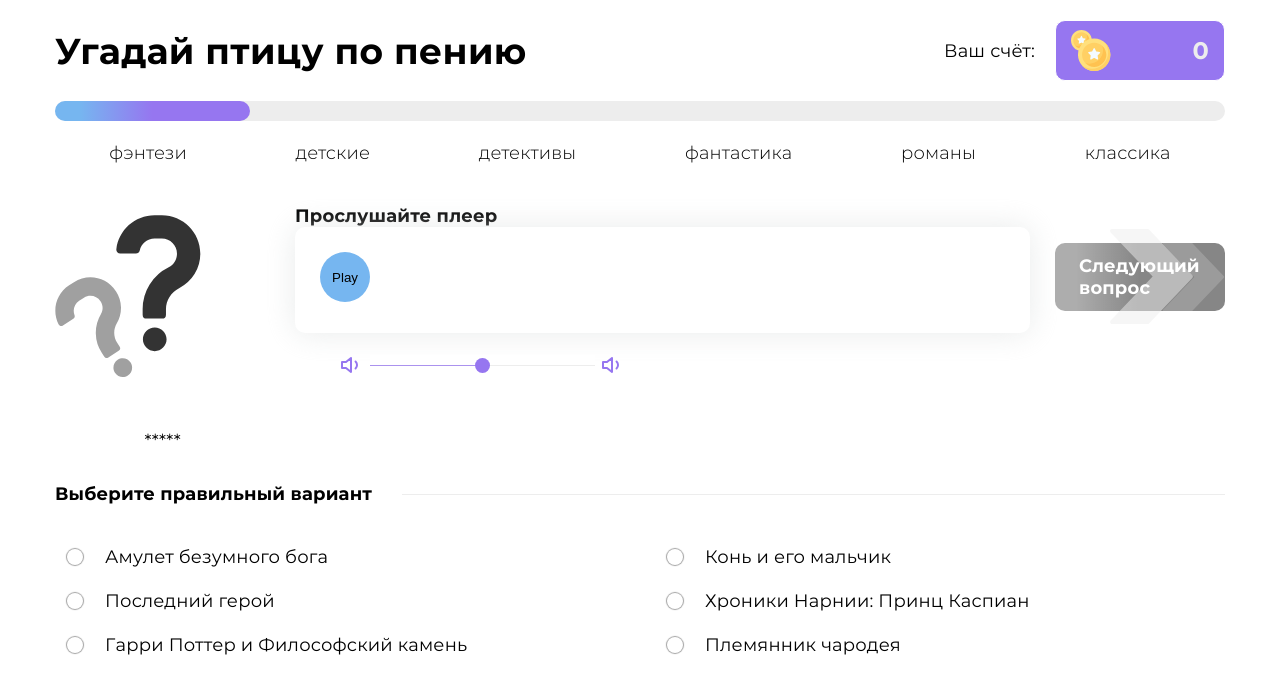
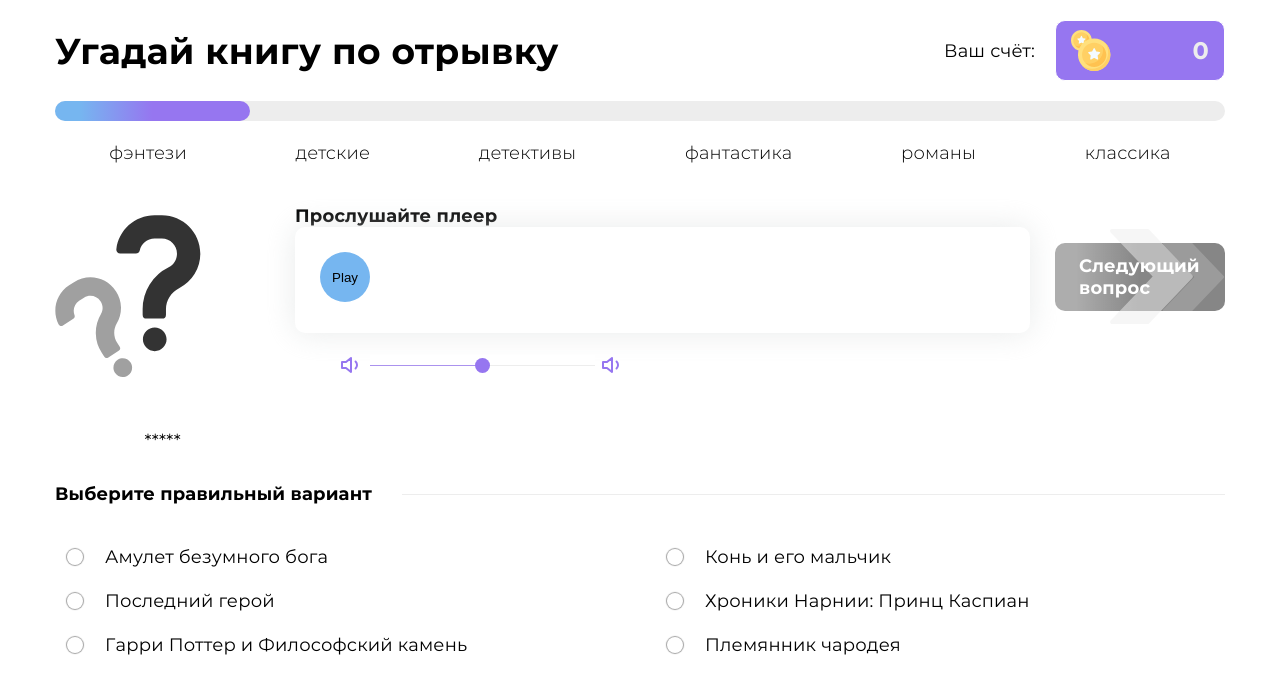
Before and after one commit to Dima-Dim/songbird, a React app: page / in a window 1280 px wide. Shown: the top 694 px of the page. Built offline with nearby package versions, Linux system fonts and the light colour scheme; no server answers.

Commit message:
refactor: change game name

```diff
--- a/src/components/header/header.tsx
+++ b/src/components/header/header.tsx
@@ -13,7 +13,7 @@
 
   return (
     <SC.HEADER>
-      <h1>Угадай птицу по пению</h1>
+      <h1>Угадай книгу по отрывку</h1>
       <SC.SCORE_TITLE>Ваш счёт:</SC.SCORE_TITLE>
       <SC.SCORE_COUNT>{currentStep}</SC.SCORE_COUNT>
       <StepsBar/>
```
